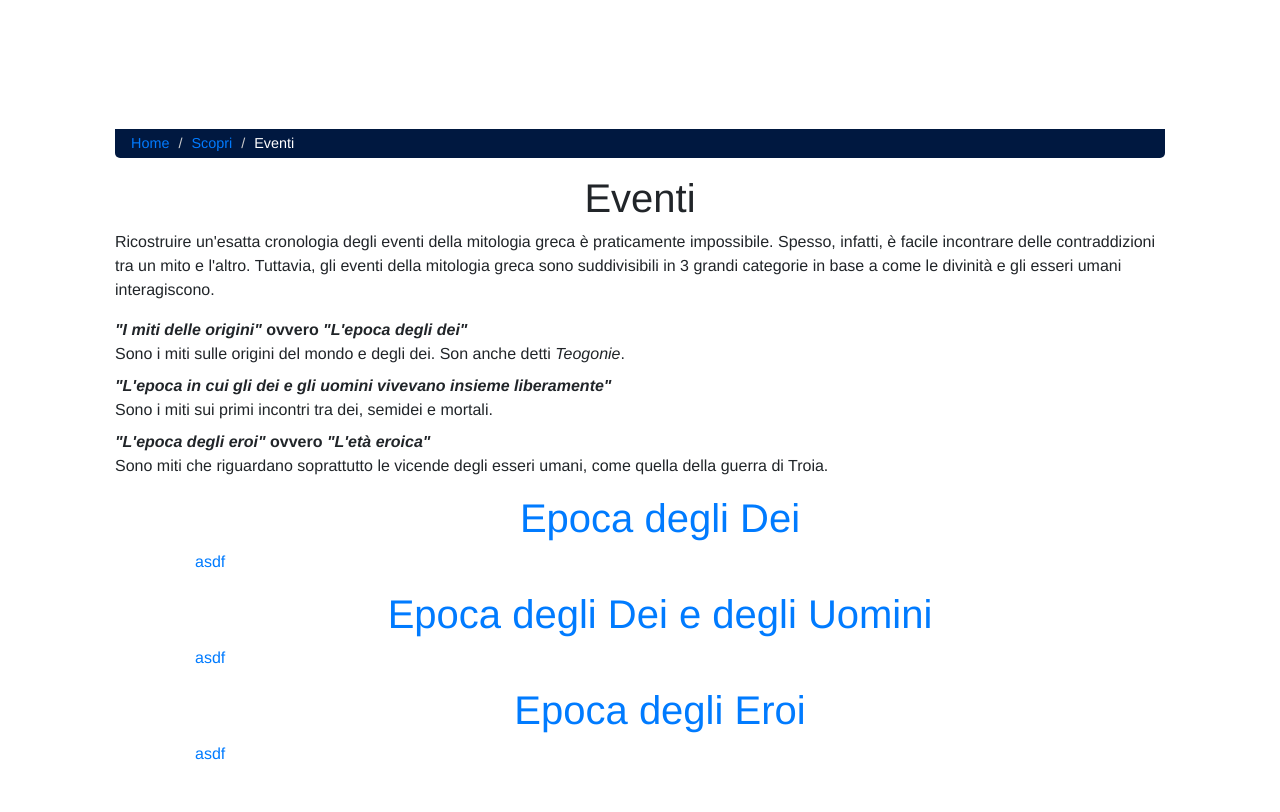
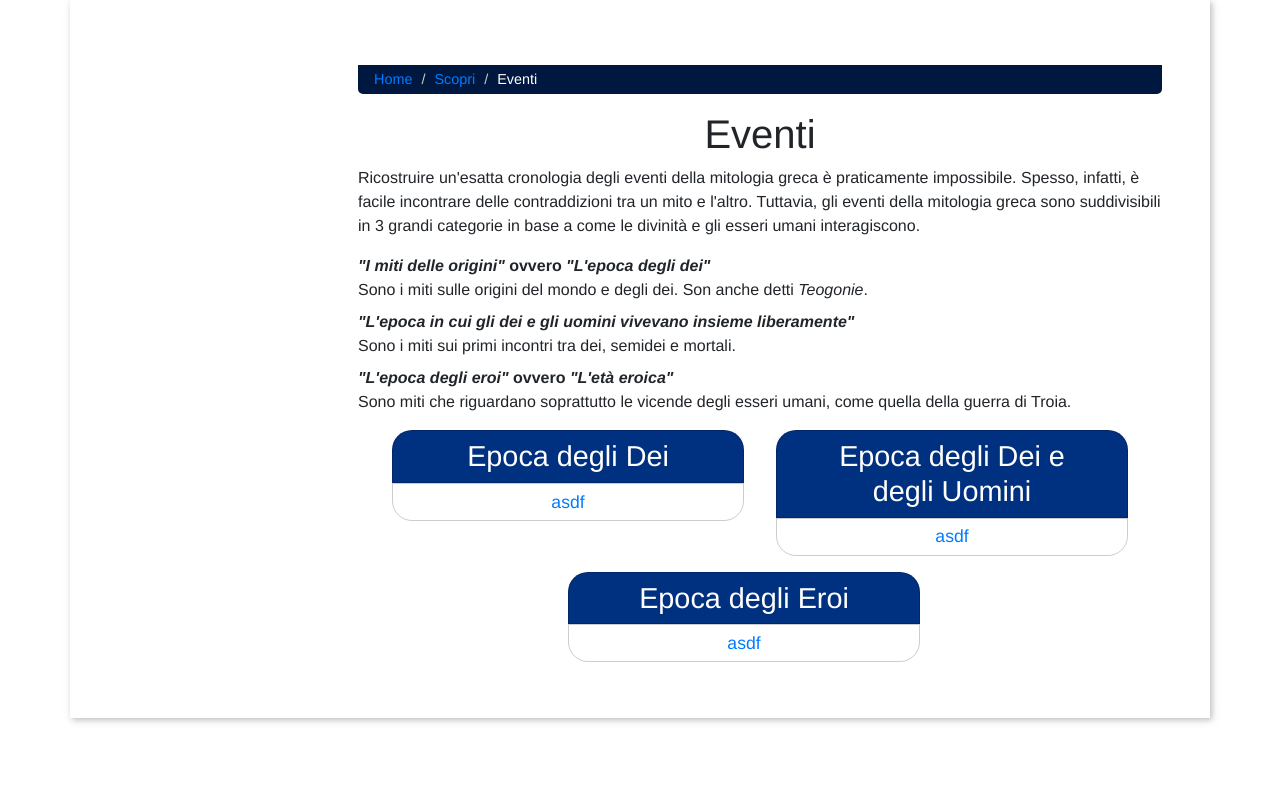
Before and after one commit to benny1693/FiloDiArianna, a PHP site: page /HTML/eventi.html in a window 1280 px wide. After the commit the page ends 723 px from the top, so only its background shows below. Run offline with PHP 8.4, Linux system fonts and the light colour scheme.

Commit message:
Fix dei div e fix di scopri.css

```diff
--- a/CSS/scopri.css
+++ b/CSS/scopri.css
@@ -1,4 +1,4 @@
-#macrocategories{
+#macrocategories {
 	overflow: hidden;
 	padding: 0;
 }
@@ -9,15 +9,16 @@
 }
 
 @media(min-width:1200px) {
-	#macrocategories{
-		width: 48rem;
-    	margin: 0 auto;
+	#macrocategories {
+		max-width: 48rem;
+		margin: 0 auto;
 	}
 
 	#macrocategories > li {
 		margin-left: 1rem;
 		margin-right: 1rem;
 		float: left;
+		width: 22rem;
 	}
 
 	#macrocategories > li:last-child:nth-child(2n+1) {
@@ -39,7 +40,7 @@
 	color: #fff;
 }
 
-#macrocategories > li > ul{
+#macrocategories > li > ul {
 	padding: 0;
 }
 
--- a/HTML/creature.html
+++ b/HTML/creature.html
@@ -17,8 +17,7 @@
 
 <body>
 	<!-- HEADER / SIDEBAR -->
-	<div id="content" class="container-fluid">
-		<div id="page-content-wrapper">
+	<div id="page-content-wrapper" class="container-fluid">
 		<nav aria-label="breadcrumb">
 			<p class="sr-only sr-only-focusable">Ti trovi in:</p>
 			<ol class="breadcrumb">
@@ -63,7 +62,6 @@
 			</nav>
 		</section>
 	</div>
-	</div>
 	<!-- FOOTER -->
 </body>
 
--- a/HTML/dei.html
+++ b/HTML/dei.html
@@ -16,8 +16,8 @@
 </head>
 
 <body>
-	<div id="content" class="container-fluid">
-		<div id="page-content-wrapper">
+	<!-- HEADER -->
+	<div id="page-content-wrapper" class="container-fluid">
 		<nav aria-label="breadcrumb">
 			<p class="sr-only sr-only-focusable">Ti trovi in:</p>
 			<ol class="breadcrumb">
@@ -63,7 +63,6 @@
 		</section>
 	</div>
 	<!-- FOOTER -->
-	</div>
 </body>
 
 </html>
--- a/HTML/dona.html
+++ b/HTML/dona.html
@@ -17,8 +17,7 @@
 
 <body>
 	<!-- HEADER / SIDEBAR -->
-	<div id="content" class="container-fluid">
-		<div id="page-content-wrapper">
+	<div id="page-content-wrapper" class="container-fluid">
 		<nav aria-label="breadcrumb">
 			<p class="sr-only sr-only-focusable">Ti trovi in:</p>
 			<ol class="breadcrumb">
@@ -41,7 +40,6 @@
 			</dl>
 		</section>
 	</div>
-	</div>
 	<!-- FOOTER -->
 </body>
 
--- a/HTML/eventi.html
+++ b/HTML/eventi.html
@@ -17,8 +17,7 @@
 
 <body>
 	<!-- HEADER / SIDEBAR -->
-	<div id="content" class="container-fluid">
-		<div id="page-content-wrapper">
+	<div id="page-content-wrapper" class="container-fluid">
 		<nav aria-label="breadcrumb">
 			<p class="sr-only sr-only-focusable">Ti trovi in:</p>
 			<ol class="breadcrumb">
@@ -38,7 +37,7 @@
 				<dt><em>"L'epoca degli eroi"</em> ovvero <em>"L'et&agrave; eroica"</em></dt>
 				<dd>Sono miti che riguardano soprattutto le vicende degli esseri umani, come quella della guerra di Troia.</dd>
 			</dl>
-				<ul class="macrocategories">
+			<ul id="macrocategories">
 				<li>
 					<h1><a href="epocadei.html">Epoca degli Dei</a></h1>
 					<ul class="categories">
@@ -62,7 +61,6 @@
 			</ul>
 		</section>
 	</div>
-	</div>
 	<!-- FOOTER -->
 </body>
 
--- a/HTML/eventidei.html
+++ b/HTML/eventidei.html
@@ -17,8 +17,7 @@
 
 <body>
 	<!-- HEADER / SIDEBAR -->
-	<div id="content" class="container-fluid">
-		<div id="page-content-wrapper">
+	<div id="page-content-wrapper" class="container-fluid">
 		<nav aria-label="breadcrumb">
 			<p class="sr-only sr-only-focusable">Ti trovi in:</p>
 			<ol class="breadcrumb">
@@ -63,7 +62,6 @@
 			</nav>
 		</section>
 	</div>
-	</div>
 	<!-- FOOTER -->
 </body>
 
--- a/HTML/eventieroi.html
+++ b/HTML/eventieroi.html
@@ -17,8 +17,7 @@
 
 <body>
 	<!-- HEADER / SIDEBAR -->
-	<div id="content" class="container-fluid">
-		<div id="page-content-wrapper">
+	<div id="page-content-wrapper" class="container-fluid">
 		<nav aria-label="breadcrumb">
 			<p class="sr-only sr-only-focusable">Ti trovi in:</p>
 			<ol class="breadcrumb">
@@ -63,7 +62,6 @@
 			</nav>
 		</section>
 	</div>
-	</div>
 	<!-- FOOTER -->
 </body>
 
--- a/HTML/eventiuomini.html
+++ b/HTML/eventiuomini.html
@@ -17,8 +17,7 @@
 
 <body>
 	<!-- HEADER / SIDEBAR -->
-	<div id="content" class="container-fluid">
-		<div id="page-content-wrapper">
+	<div id="page-content-wrapper" class="container-fluid">
 		<nav aria-label="breadcrumb">
 			<p class="sr-only sr-only-focusable">Ti trovi in:</p>
 			<ol class="breadcrumb">
@@ -63,7 +62,6 @@
 			</nav>
 		</section>
 	</div>
-	</div>
 	<!-- FOOTER -->
 </body>
 
--- a/HTML/luoghi.html
+++ b/HTML/luoghi.html
@@ -17,8 +17,7 @@
 
 <body>
 	<!-- HEADER / SIDEBAR -->
-	<div id="content" class="container-fluid">
-		<div id="page-content-wrapper">
+	<div id="page-content-wrapper" class="container-fluid">
 		<nav aria-label="breadcrumb">
 			<p class="sr-only sr-only-focusable">Ti trovi in:</p>
 			<ol class="breadcrumb">
@@ -29,7 +28,7 @@
 		</nav>
 		<section>
 			<h1>Luoghi</h1>
-				<ul class="macrocategories">
+			<ul id="macrocategories">
 				<li>
 					<h1><a href="luoghimitologici.html">Mitologici</a></h1>
 					<ul class="categories">
@@ -46,7 +45,6 @@
 			</ul>
 		</section>
 	</div>
-	</div>
 	<!-- FOOTER -->
 </body>
 
--- a/HTML/luoghimitologici.html
+++ b/HTML/luoghimitologici.html
@@ -17,8 +17,7 @@
 
 <body>
 	<!-- HEADER / SIDEBAR -->
-	<div id="content" class="container-fluid">
-		<div id="page-content-wrapper">
+	<div id="page-content-wrapper" class="container-fluid">
 		<nav aria-label="breadcrumb">
 			<p class="sr-only sr-only-focusable">Ti trovi in:</p>
 			<ol class="breadcrumb">
@@ -63,7 +62,6 @@
 			</nav>
 		</section>
 	</div>
-	</div>
 	<!-- FOOTER -->
 </body>
 
--- a/HTML/luoghireali.html
+++ b/HTML/luoghireali.html
@@ -17,8 +17,7 @@
 
 <body>
 	<!-- HEADER / SIDEBAR -->
-	<div id="content" class="container-fluid">
-		<div id="page-content-wrapper">
+	<div id="page-content-wrapper" class="container-fluid">
 		<nav aria-label="breadcrumb">
 			<p class="sr-only sr-only-focusable">Ti trovi in:</p>
 			<ol class="breadcrumb">
@@ -63,7 +62,6 @@
 			</nav>
 		</section>
 	</div>
-	</div>
 	<!-- FOOTER -->
 </body>
 
--- a/HTML/notfound.html
+++ b/HTML/notfound.html
@@ -16,9 +16,7 @@
 </head>
 
 <body>
-	<div id="content" class="container-fluid">
-		<div class="overlay"></div>
-		<main id="page-content-wrapper">
+	<div id="page-content-wrapper" class="container-fluid">
 		<nav aria-label="breadcrumb">
 			<p class="sr-only sr-only-focusable">Ti trovi in:</p>
 			<ol class="breadcrumb">
@@ -30,7 +28,6 @@
 			<h1 lang="el">&Omicron;&#787;&tau;&omicron;&tau;&omicron;&#8150;! Qualcosa non va...</h1>
 			<p>Accidenti, sembra che tu sia rimasto impigliato e che ti sia perso! Prova a tornare alla <a href="index.html" lang="en">Home</a> e riprova da l&igrave;!</p>
 		</section>
-		</main>
 	</div>
 </body>
 
--- a/HTML/personaggi.html
+++ b/HTML/personaggi.html
@@ -17,8 +17,7 @@
 
 <body>
 	<!-- HEADER / SIDEBAR -->
-	<div id="content" class="container-fluid">
-		<div id="page-content-wrapper">
+	<div id="page-content-wrapper" class="container-fluid">
 		<nav aria-label="breadcrumb">
 			<p class="sr-only sr-only-focusable">Ti trovi in:</p>
 			<ol class="breadcrumb">
@@ -29,7 +28,7 @@
 		</nav>
 		<section>
 			<h1>Personaggi</h1>
-				<ul class="macrocategories">
+			<ul id="macrocategories">
 				<li>
 					<h1><a href="umani.html">Esseri Umani</a></h1>
 					<ul class="categories">
@@ -60,7 +59,6 @@
 			</ul>
 		</section>
 	</div>
-	</div>
 	<!-- FOOTER -->
 </body>
 
--- a/HTML/ricerca.html
+++ b/HTML/ricerca.html
@@ -79,8 +79,7 @@
 			</nav>
 		</div>
 	</header>
-	<div id="content" class="container-fluid">
-		<main id="page-content-wrapper">
+	<div id="page-content-wrapper" class="container-fluid">
 		<nav aria-label="breadcrumb">
 			<p class="sr-only">Ti trovi in: </p>
 			<ol class="breadcrumb">
@@ -122,7 +121,6 @@
 				</ul>
 			</nav>
 		</section>
-		</main>
 	</div>
 	<footer class="container-fluid">
 		<div class="footer-copyright">&copy; 2018 Copyright - All Rights Reserved</div>
--- a/HTML/scopri.html
+++ b/HTML/scopri.html
@@ -17,8 +17,7 @@
 
 <body>
 	<!-- HEADER -->
-	<div id="content" class="container-fluid">
-		<div id="page-content-wrapper">
+	<div id="page-content-wrapper" class="container-fluid">
 		<nav aria-label="breadcrumb">
 			<p class="sr-only sr-only-focusable">Ti trovi in:</p>
 			<ol class="breadcrumb">
@@ -56,7 +55,6 @@
 			</li>
 		</ul>
 	</div>
-	</div>
 	<!-- FOOTER -->
 </body>
 
--- a/HTML/semidei.html
+++ b/HTML/semidei.html
@@ -17,8 +17,7 @@
 
 <body>
 	<!-- HEADER / SIDEBAR -->
-	<div id="content" class="container-fluid">
-		<div id="page-content-wrapper">
+	<div id="page-content-wrapper" class="container-fluid">
 		<nav aria-label="breadcrumb">
 			<p class="sr-only sr-only-focusable">Ti trovi in:</p>
 			<ol class="breadcrumb">
@@ -63,7 +62,6 @@
 			</nav>
 		</section>
 	</div>
-	</div>
 	<!-- FOOTER -->
 </body>
 
--- a/HTML/umani.html
+++ b/HTML/umani.html
@@ -17,8 +17,7 @@
 
 <body>
 	<!-- HEADER / SIDEBAR -->
-	<div id="content" class="container-fluid">
-		<div id="page-content-wrapper">
+	<div id="page-content-wrapper" class="container-fluid">
 		<nav aria-label="breadcrumb">
 			<p class="sr-only sr-only-focusable">Ti trovi in:</p>
 			<ol class="breadcrumb">
@@ -63,7 +62,6 @@
 			</nav>
 		</section>
 	</div>
-	</div>
 	<!-- FOOTER -->
 </body>
 
```
Lines whose indentation alone changed are shown as unchanged.
